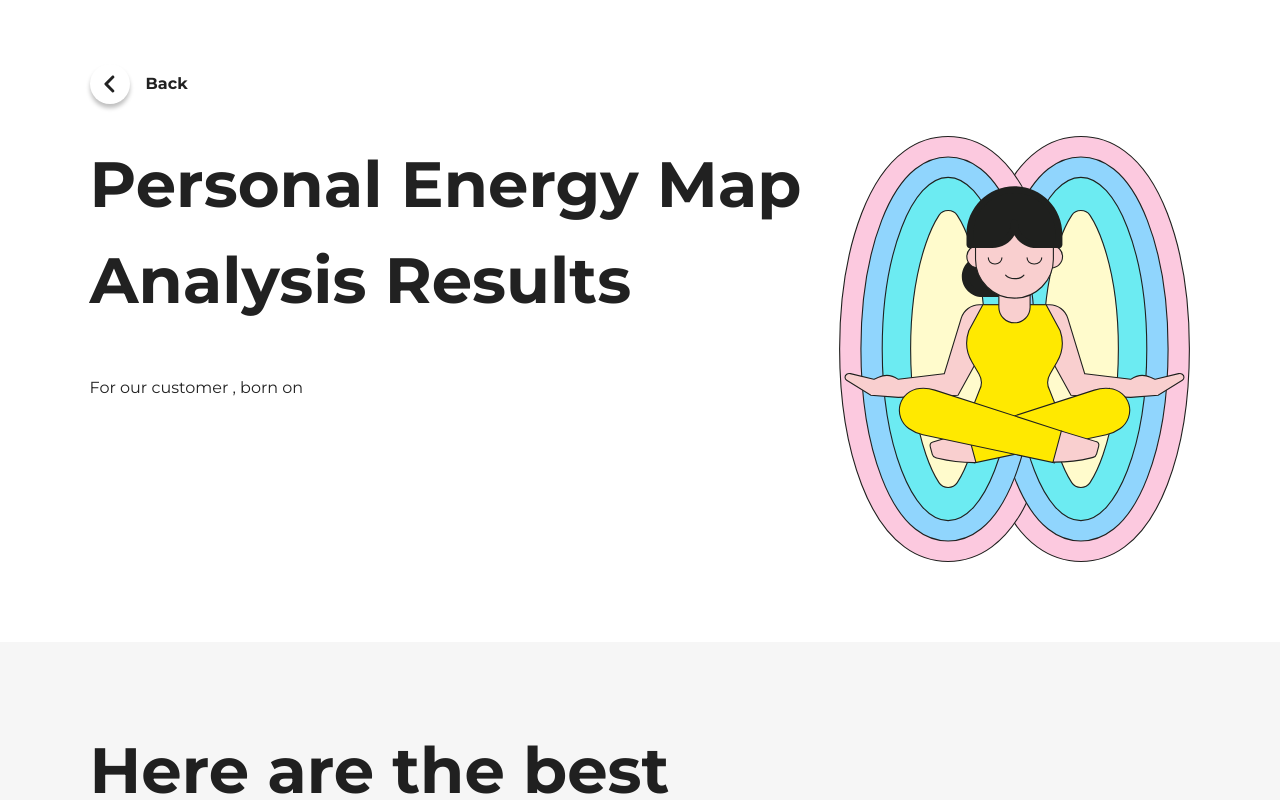
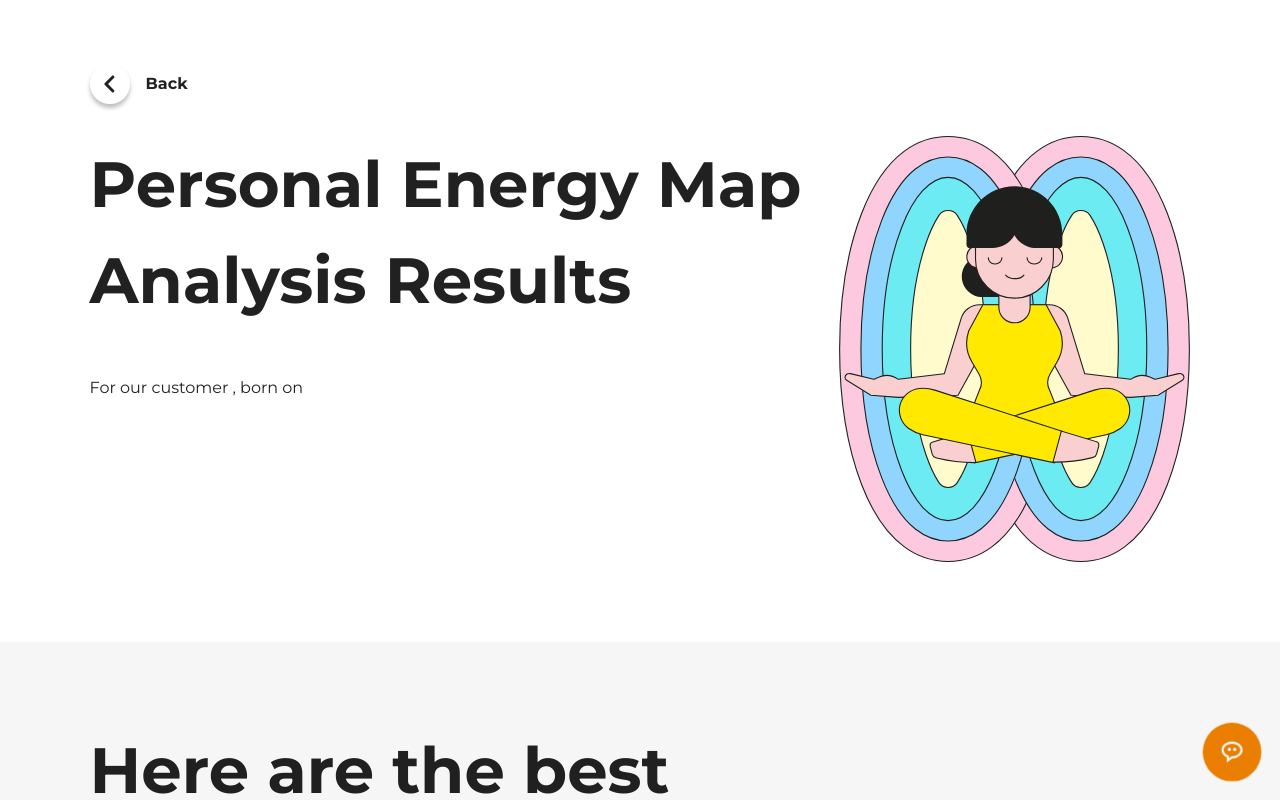
Before and after one commit to sonngochngech/scoot-app, a React (Create React App) app: page /trip in a window 1280 px wide. Shown: the top 800 px of the page. Built offline with nearby package versions, Linux system fonts and the light colour scheme.

Commit message:
Add chatbot to Page2

```diff
--- a/src/ui/pages/page1.tsx
+++ b/src/ui/pages/page1.tsx
@@ -12,7 +12,7 @@ export const Page1 = () => {
             <Part2 />
             <Part4 />
             <Part3 />
-            <ChatComponent />
+            {/* <ChatComponent /> */}
         </Box>
     )
 }
--- a/src/ui/pages/page2.tsx
+++ b/src/ui/pages/page2.tsx
@@ -12,6 +12,7 @@ import { getFengShuiPrediction, getTripPlanning } from "../../libs/slices/fengSh
 import { validateImage } from "../../services";
 import { useNavigate } from "react-router";
 import { json } from "stream/consumers";
+import ChatComponent from "../components/ChatComponent";
 
 const BootstrapDialog = styled(Dialog)(({ theme }) => ({
     '& .MuiDialogContent-root': {
@@ -166,6 +167,7 @@ export const Page2 = () => {
 
     return (
         <Box>
+            <ChatComponent />
             <Box sx={{
                 paddingLeft: {
                     md: "7%",
```
